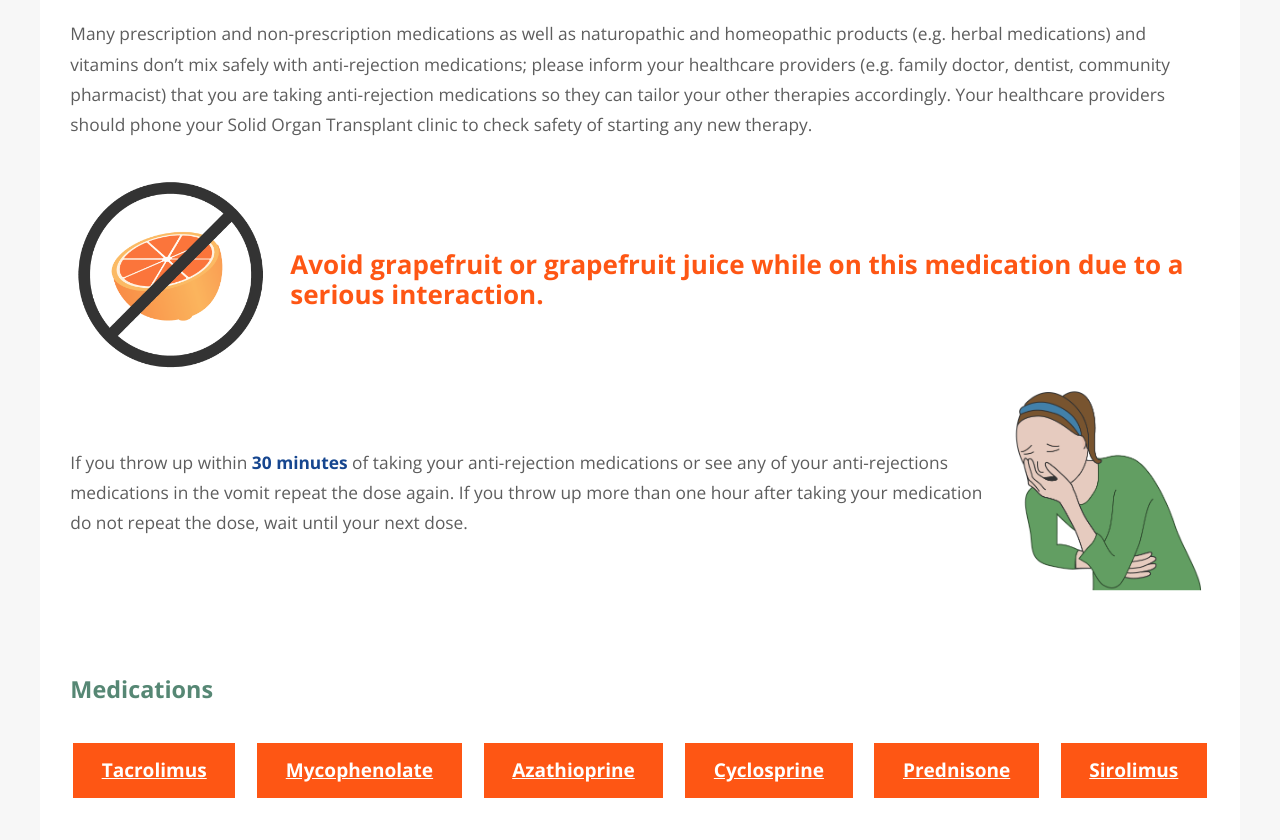
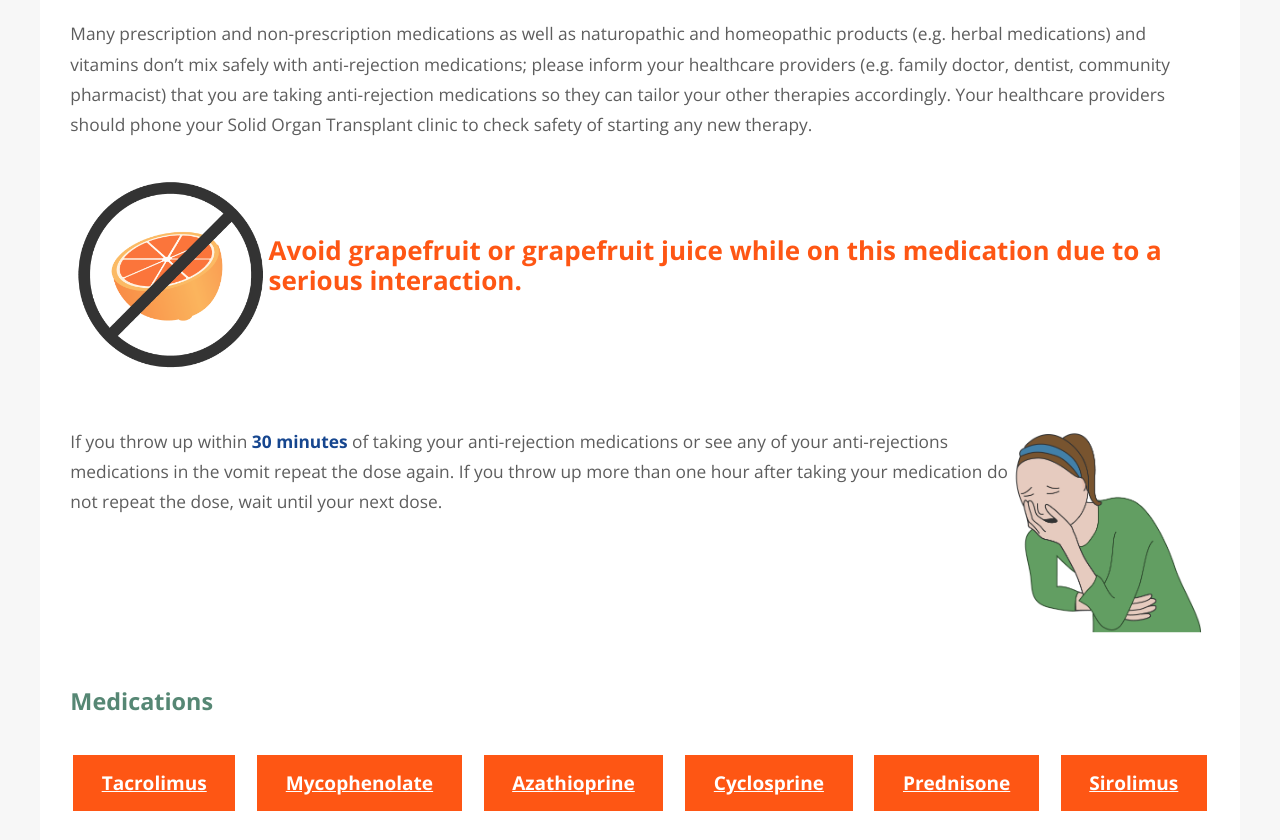
Before and after one commit to andrewgrant111/emit-website-and-api, a website: page public/anti-rejection-medication/index.html in a window 1280 px wide. Shown: the part 480-1320 px from the top of the page. Drawn offline with nearby package versions, Linux system fonts and the light colour scheme.

Commit message:
Image fixes

```diff
--- a/public/anti-rejection-medication/index.html
+++ b/public/anti-rejection-medication/index.html
@@ -40,13 +40,23 @@
                                 <section>
                                 <p>Anti-rejection medications, suppress your body’s natural defence system (immune system) to prevent it from recognizing your transplant as a “foreign invader” and attacking it. The result of such an attack is <b>rejection</b>. By taking these medications your immune system is lowered enough for you to safely keep your organ. It is essential that you take anti-rejection medications at the <b><u>same time every day</u></b> and <b><u>12 hours apart</u></b> to avoid missing doses and to keep consistent blood levels of the medication in your body. Make sure that you understand the directions. Never change your dose unless your physician tells you to do so.  </p>
                                 <p> Many prescription and non-prescription medications as well as naturopathic and homeopathic products (e.g. herbal medications) and vitamins don’t mix safely with anti-rejection medications; please inform your healthcare providers (e.g. family doctor, dentist, community pharmacist) that you are taking anti-rejection medications so they can tailor your other therapies accordingly. Your healthcare providers should phone your Solid Organ Transplant clinic to check safety of starting any new therapy.
-                                    <table class="image-table">
-                                    <tr><td><img src="../images/no-grapefruit.png" alt="Avoid grapefruit or grapefruit juice" class="glossary-image"></td><td><h4>Avoid grapefruit or grapefruit juice while on this medication due to a serious interaction.</h4></td></tr>
-                                    </table>
-                                    <table class="image-table">
-                                        <tr><td>If you throw up within <b>30 minutes</b> of taking your anti-rejection medications or see any of your anti-rejections medications in the vomit repeat the dose again. If you throw up more than one hour after taking your medication do not repeat the dose, wait until your next dose.</td><td><img style="float:right;" src="../images/nausea.png" alt="" class="glossary-image"></td></tr>
-                                    </table>
-                                    <div style="clear:both;">&nbsp;</div>
+                                    <div class="row">
+                                        <div class="2u 12u(mobile)">
+                                    <img src="/images/no-grapefruit.png" alt="Avoid grapefruit or grapefruit juice" class="glossary-image image left">
+                                        </div><br><br>
+                                        <div class="10u 12u(mobile)">
+                                        <h4>Avoid grapefruit or grapefruit juice while on this medication due to a serious interaction.</h4>
+                                        </div>
+                                        </div>
+                                    <div class="row">
+                                        <div class="10u 12u(mobile)">
+                                        <p>If you throw up within <b>30 minutes</b> of taking your anti-rejection medications or see any of your anti-rejections medications in the vomit repeat the dose again. If you throw up more than one hour after taking your medication do not repeat the dose, wait until your next dose.</p>
+                                        </div>
+                                        <div class="2u 12u(mobile)">
+                                            <img src="/images/nausea.png" alt="" class="glossary-image image right">
+                                        </div>
+
+                                    </div>
                                 </section>
                                 <h3>Medications</h3>
                                <footer>
--- a/public/assets/css/main.css
+++ b/public/assets/css/main.css
@@ -15,7 +15,7 @@
 		border: 0;
 		font-size: 100%;
 		font: inherit;
-		/*vertical-align: baseline;*/
+		vertical-align: baseline;
 	}
 
 	article, aside, details, figcaption, figure, footer, header, hgroup, menu, nav, section {
@@ -1141,6 +1141,12 @@
 
     .center-text {
         text-align: center;
+    }
+
+    div.vertical-center {
+        min-height: 10em;
+    display: table-cell;
+    vertical-align: middle;
     }
 
 	h1 a, h2 a, h3 a, h4 a, h5 a, h6 a {
@@ -1457,18 +1463,30 @@
 			float: left;
 			margin: 0 1em 0 0;
 		}
+
+        .image.right {
+            float: right;
+			margin: 0 0 0 1em;
+        }
+
         .glossary-image{
             max-width:200px;
         }
+
+/*
         .image-table{
         margin-bottom: 0px;
         }
+
         .slider td:first-child, .slider td:last-child{
         width: 20%;
         }
+
         .image-table tr td:last-child{
             padding-left:20px;
         }
+*/
+
 /* List */
 
 	ul.default {
@@ -2759,7 +2777,7 @@ footer {
         height: 300px;
       }
 
-/*Slick slider*/
+/* Slick slider */
 
 .slider {
         width: auto;
```
Also changed, not shown: public/anti-rejection-medication/mycophenolate/index.html (+2 -1 lines), public/anti-rejection-medication/tacrolimus/index.html (+10 -4 lines). Lines whose indentation alone changed are shown as unchanged.
